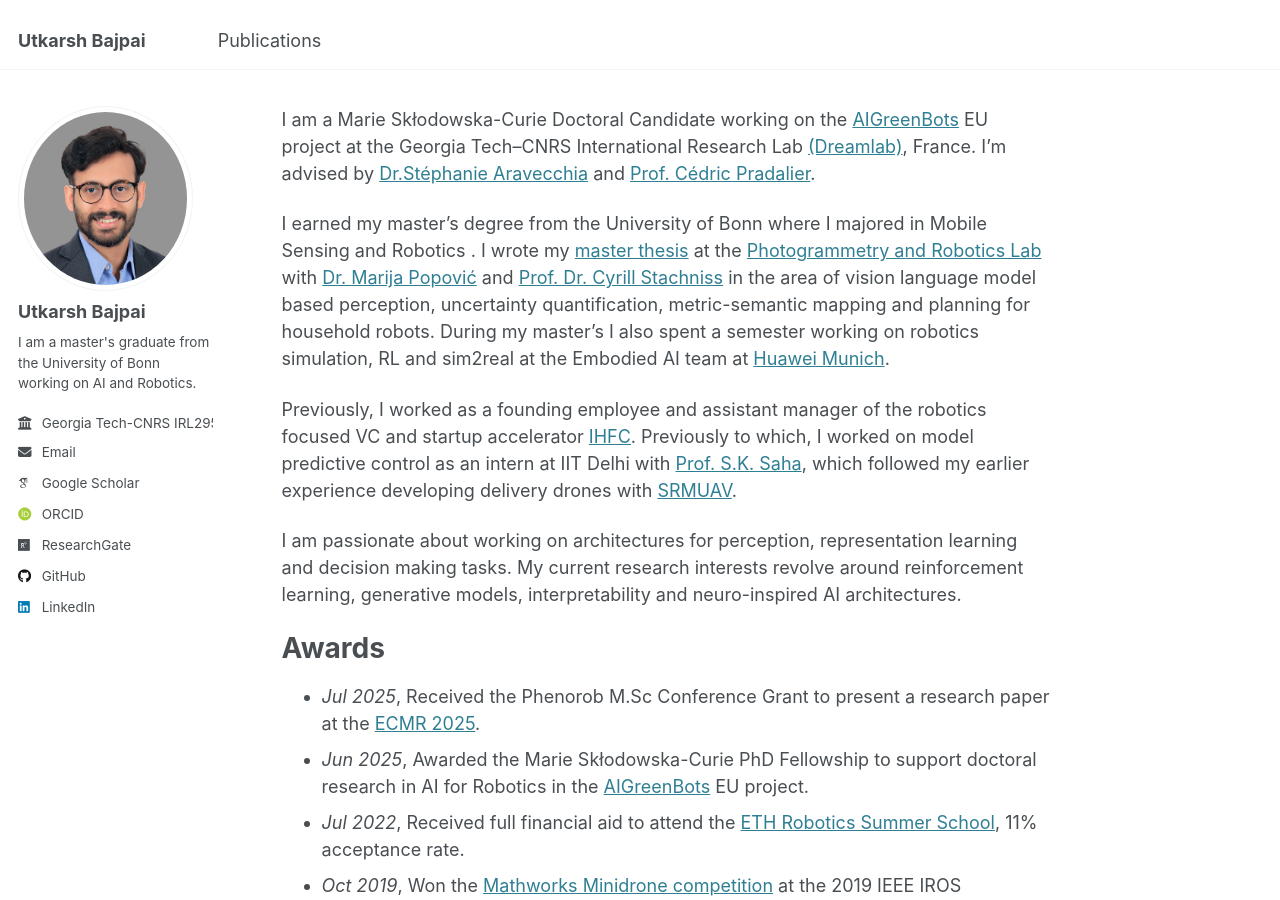
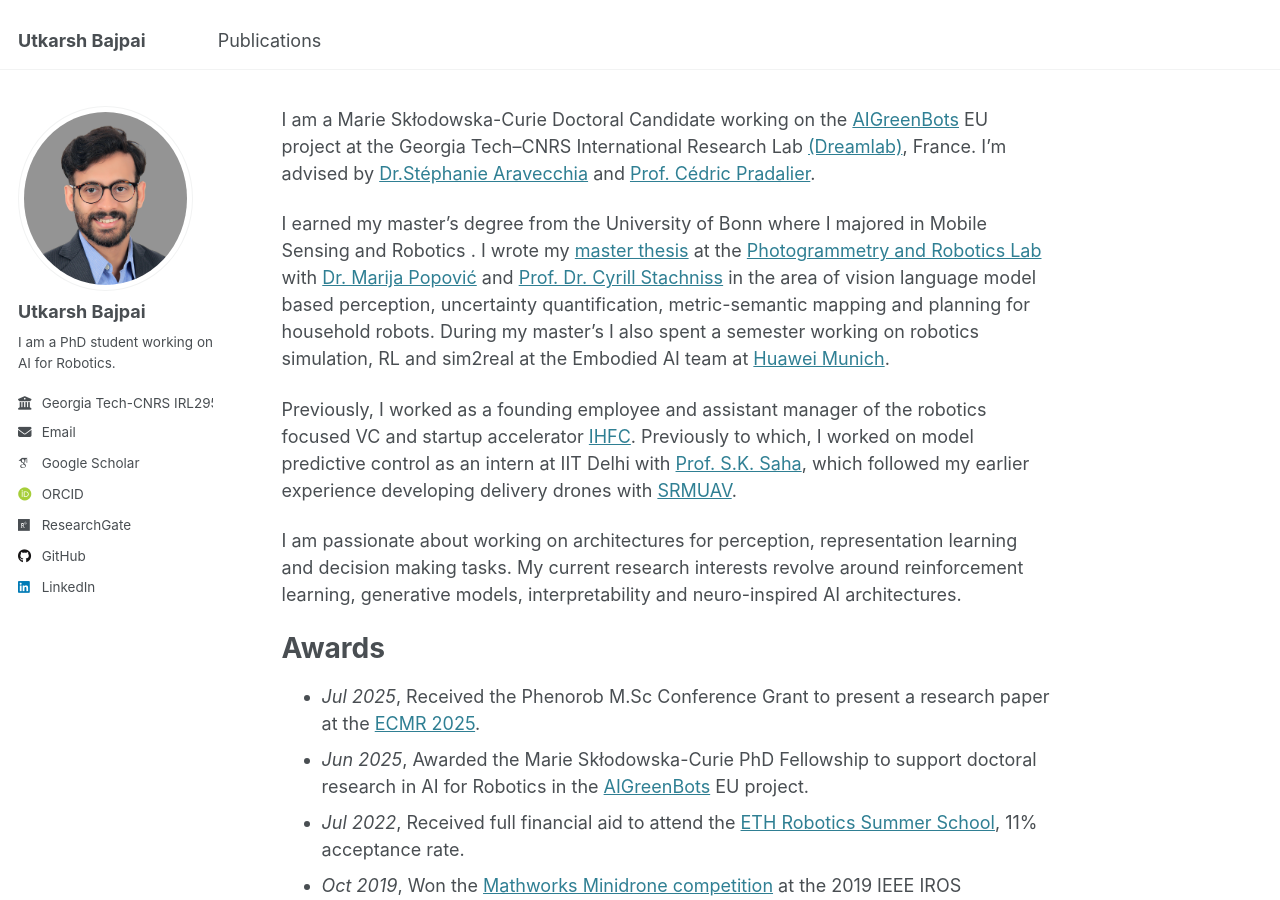
Before and after one commit to baj31415/baj31415.github.io, a Jekyll site: the page built from _pages/about.md, in a window 1280 px wide and 900 px high. Built offline with Jekyll 4.4.1, drawn with Linux system fonts in a browser that asks for light colours; some web fonts are replaced.

Commit message:
updated oneliner

```diff
--- a/_config.yml
+++ b/_config.yml
@@ -25,7 +25,7 @@
   avatar           : "profile.jpg"
   name             : "Utkarsh Bajpai"
   pronouns         : #"he/him" # example: "she/her"
-  bio              : "I am a master's graduate from the University of Bonn working on AI and Robotics."
+  bio              : "I am a PhD student working on AI for Robotics."
   location         :
   employer         : "Georgia Tech-CNRS IRL2958"
   uri              : # URL
```
